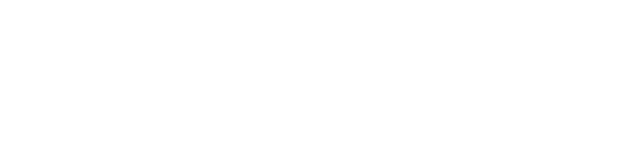
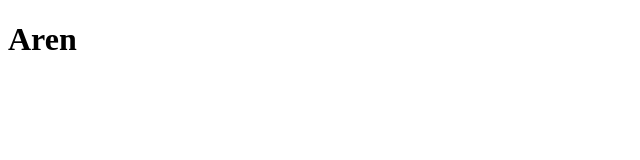
Before and after one commit to arensin8/git-tutorial, a plain HTML site: page index.html in a window 1280 px wide. Shown: the whole page, without its empty margins (0-640 px from the left). Drawn offline with Linux system fonts and the light colour scheme.

Commit message:
2 new files added

```diff
--- a/index.html
+++ b/index.html
@@ -7,6 +7,9 @@
     <title>Document</title>
 </head>
 <body>
+<h1>Aren</h1>
+
+
     <script src="./main.js"></script>
 </body>
 </html>
--- a/style.css
+++ b/style.css
@@ -0,0 +1,3 @@
+*{
+    padding: 0;
+}
```
